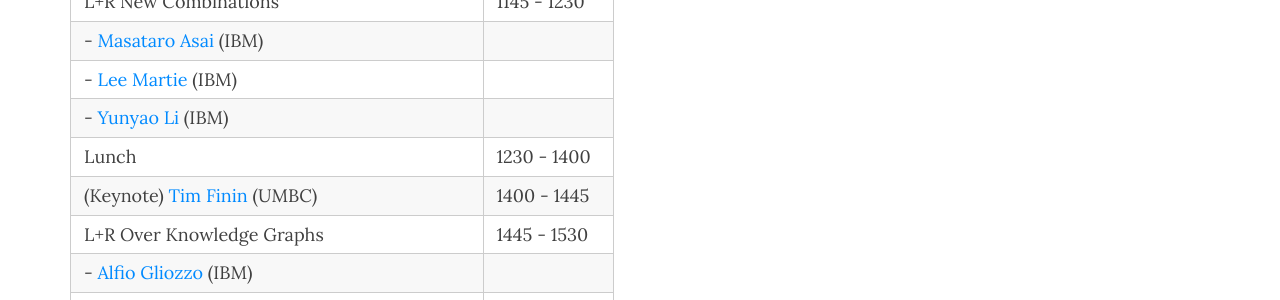
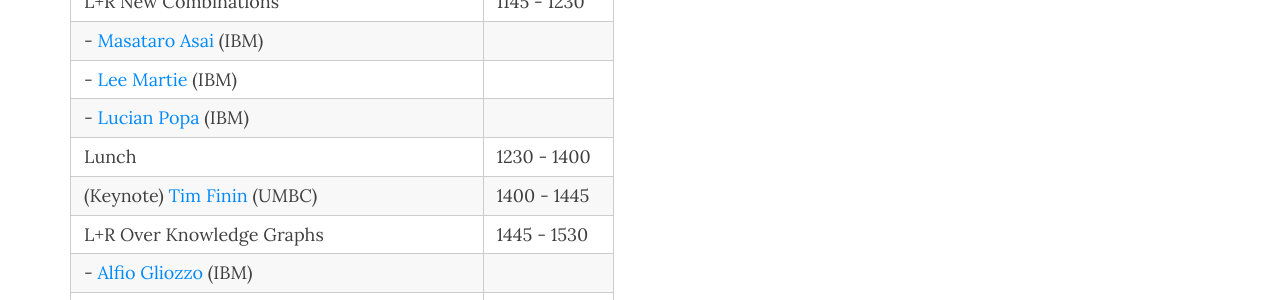
Before and after one commit to kr2ml/ibm-2019, a Jekyll site: the page built from schedule.md, in a window 1280 px wide and 900 px high, scrolled down 793 px. Shown: the part 154-454 px from the top of the window. Built offline with Jekyll 4.4.1, drawn with Linux system fonts in a browser that asks for light colours; nearby versions of some CDN libraries; some of the changed text lies outside the part shown.

Commit message:
KRT: Updated Yunyao to Lucian

```diff
--- a/schedule.md
+++ b/schedule.md
@@ -26,7 +26,7 @@ use-site-title: true
 | L+R New Combinations                       | 1145 - 1230 |
 | - [Masataro Asai](#masataro-asai) (IBM)                       |           |
 | - [Lee Martie](#lee-martie) (IBM)                                          |         |
-| - [Yunyao Li](#yunyao-li) (IBM) | |
+| - [Lucian Popa](#lucian-popa) (IBM) | |
 | Lunch                                          | 1230 - 1400  |
 | (Keynote) [Tim Finin](#tim-finin) (UMBC)                     | 1400 - 1445  |
 | L+R Over Knowledge Graphs | 1445 - 1530 |
@@ -92,7 +92,7 @@ Please also check out the rest of the [AI Week](https://ibm.biz/ai-research-week
 **Abstract**: Today, image classification is a common way for systems to describe images. While neural network approaches to classification have seen great progress in reducing error rates, it is not clear what this means for a cognitive system needing to make sense of the multiple and competing labels from its own classifiers for image understanding. As a step to address this, we present a novel approach and framework using meta-reasoning and meta-operations to unify labels into higher-level knowledge for the cognitive system. Using our framework on images from ImageNet, we demonstrate systems capable of unifying 41% to 46% of labels and 67% to 75% of labels when these systems can explain their differences. Further, we demonstrate such systems in "the wild" by feeding live video images through one and show the system unifying 51% of labels and 69% of labels when the system can explain their differences. In a survey given to 24 participants, it was found that 87% of the unified labels made with our system describe their corresponding images.
 
 
-### Yunyao Li, IBM<a name="yunyao-li"></a>
+### Lucian Popa, IBM<a name="lucian-popa"></a>
 
 **Title**: Human-Machine Co-Creation with Deep Learning and Human-in-the-Loop
 
```
Also changed, not shown: index.md (+1 -1 lines).
